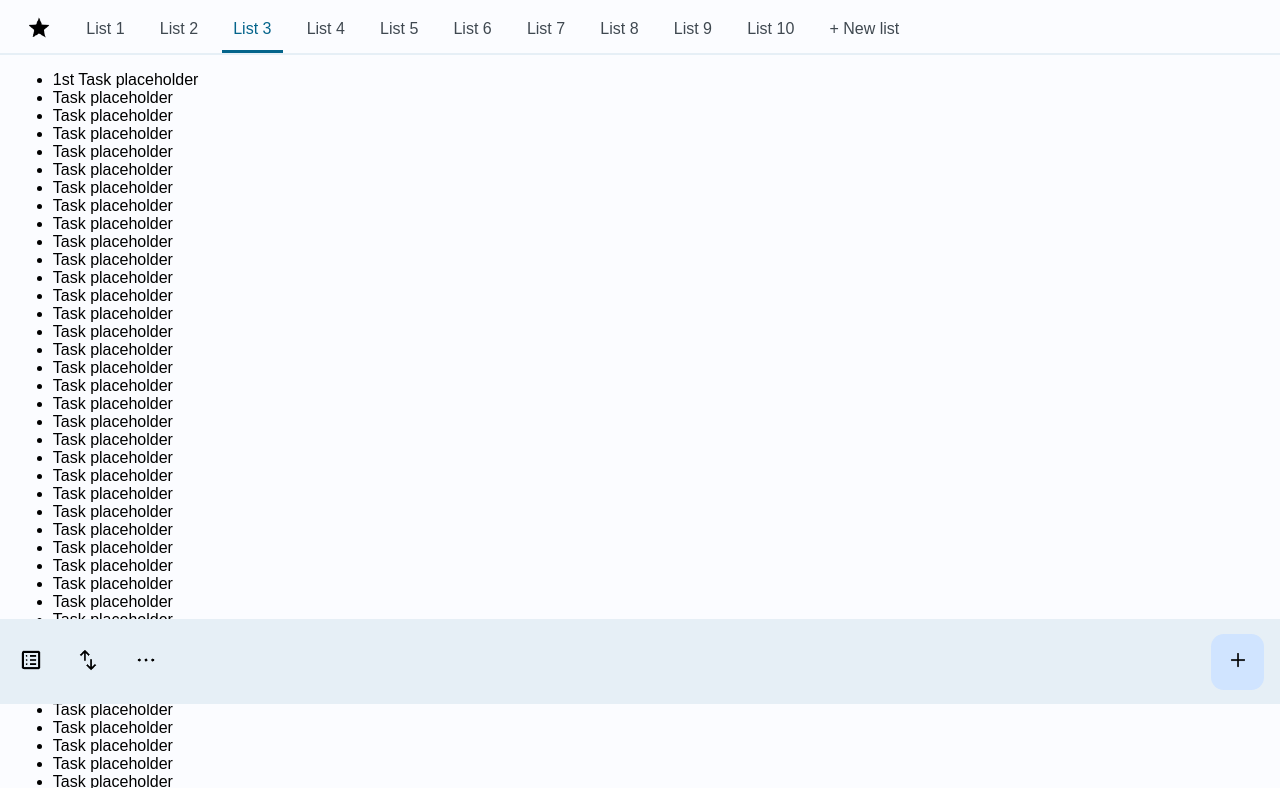
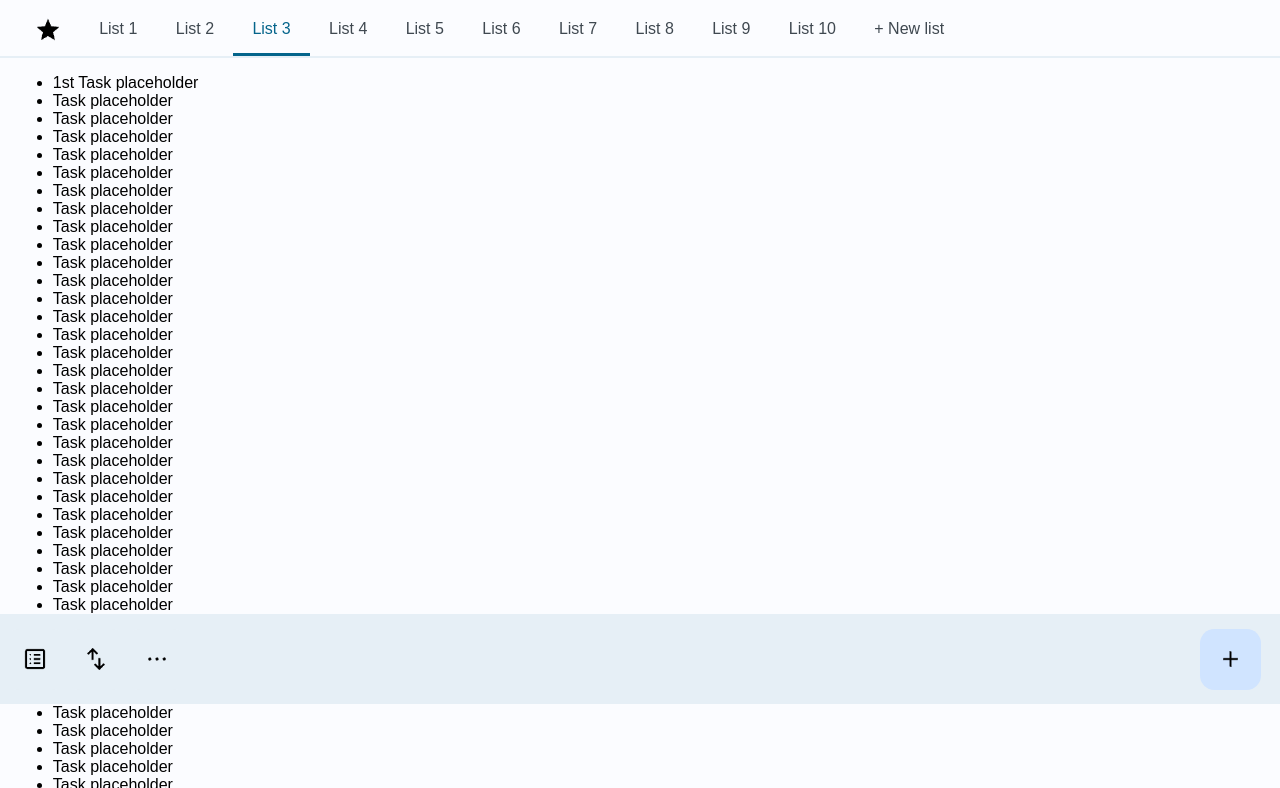
Before and after one commit to MedinaPM/to-do-list, a website built with webpack: page dist/index.html in a window 1280 px wide. Shown: the part 96-884 px from the top of the page. Built offline with nearby package versions, Linux system fonts and the light colour scheme.

Commit message:
Adjust the style of the header and the footer

```diff
--- a/src/style.css
+++ b/src/style.css
@@ -4,7 +4,28 @@
   --contrast-strong-color: rgb(63,72,80);
   --highlight-light-color: rgb(208,228,255);
   --highlight-strong-color: rgb(4,100,139);
+  --hover-blue-color: rgb(189,216,227);
+  --hover-gray-color: rgb(201,210,215);
+  --hover-add-color: rgb(183,203,230);
   font-family: sans-serif;
+}
+
+::-webkit-scrollbar {
+  display: none;
+}
+
+.favorite > img,
+.list > img,
+.swap > img,
+.more > img,
+.add > img {
+  height: 1.6rem;
+}
+
+button {
+  display: flex;
+  justify-content: center;
+  align-items: center;
 }
 
 body {
@@ -30,28 +51,19 @@ body,
 }
 
 .title > p {
-  margin: 3rem 0 1.5rem;
+  margin: 2.75rem 0 1.5rem;
 }
 
 .nav {
   display: flex;
-  gap: 0.8rem;
   padding: 0 1rem;
   overflow: auto;
   white-space: nowrap;
   border-bottom: 0.15rem solid var(--contrast-light-color);
 }
 
-.favorite > img,
-.list > img,
-.swap > img,
-.more > img,
-.add > img {
-  height: 1.5rem;
-}
-
 .nav > button {
-  padding: 0.4rem 0.7rem;
+  padding: 0.7rem 1.2rem;
   border: none;
   border-bottom: 0.2rem solid var(--base-color);
   background-color: var(--base-color);
@@ -61,17 +73,13 @@ body,
 }
 
 .nav > button:hover {
-  background-color: var(--contrast-light-color);
-  border-bottom: 0.2rem solid var(--contrast-light-color);
+  background-color: var(--hover-blue-color);
+  border-bottom: 0.2rem solid var(--hover-blue-color);
 }
 
 .nav > button.active {
   border-bottom: 0.2rem solid var(--highlight-strong-color);
   color: var(--highlight-strong-color);
-}
-
-::-webkit-scrollbar {
-  display: none;
 }
 
 .main {
@@ -89,22 +97,33 @@ body,
 }
 
 .footer-buttons {
+  display: flex;
   padding: 0.9rem 0.3rem;
 }
 
 .footer-add-button {
-  padding: 0.9rem 1rem;
+  padding: 0.9rem 1.2rem;
 }
 
 .footer-buttons > button {
-  padding: 0.9rem;
-  border: none;
   background-color: var(--contrast-light-color);
 }
 
 .footer-add-button > button {
-  padding: 0.9rem;
-  border: none;
-  border-radius: 0.8rem;
   background-color: var(--highlight-light-color)
 }
+
+.footer-buttons > button,
+.footer-add-button > button {
+  border-radius: 0.9rem;
+  padding: 1.1rem;
+  border: none;
+}
+
+.footer-buttons > button:hover {
+  background-color: var(--hover-gray-color);
+}
+
+.footer-add-button > button:hover {
+  background-color: var(--hover-add-color);
+}
```
